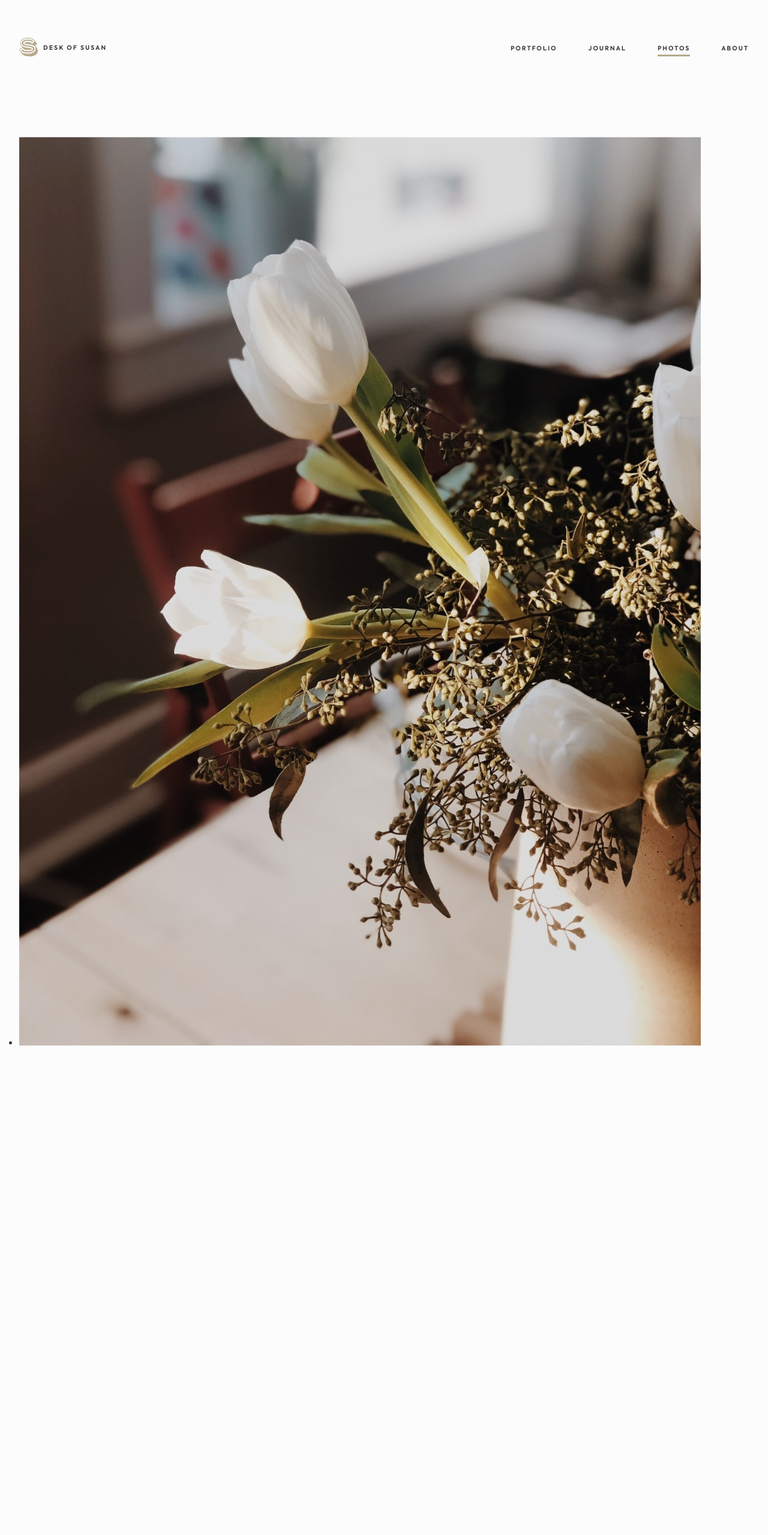
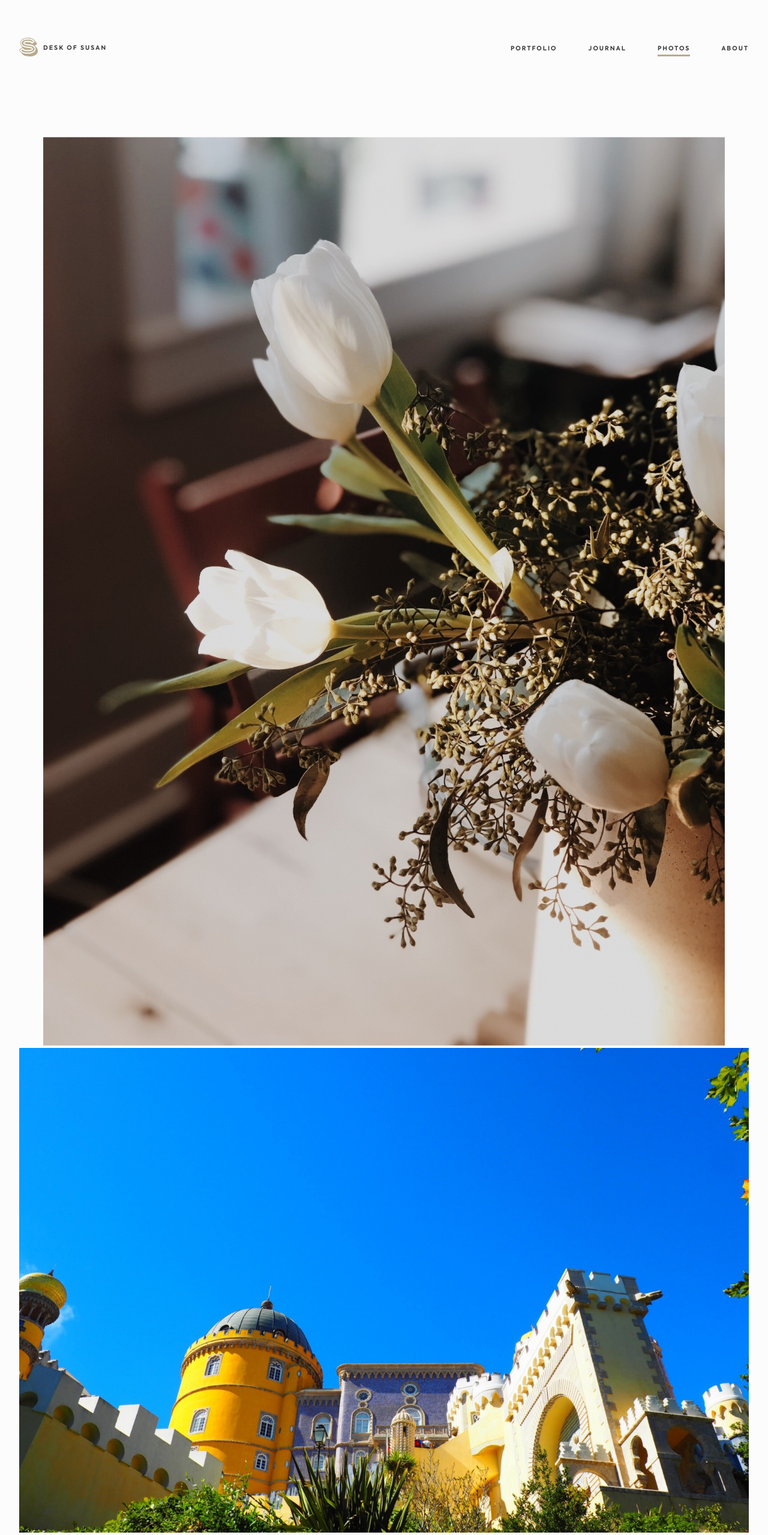
Before and after one commit to nscramer/susan, a Jekyll site: the page built from photos.md, in a window 1280 px wide. Shown: the whole page at 60% size. Built offline with Jekyll 4.4.1, drawn with Linux system fonts in a browser that asks for light colours; before the commit the page ends 1748 px from its top, so only the background shows below that.

Commit message:
Update photos page

```diff
--- a/_config.yml
+++ b/_config.yml
@@ -28,8 +28,6 @@ collections:
     output: true
     permalink: /portfolio/:path/
   photos:
-    output: true
-    permalink: /photos/:path/
 
 # Navigation
 navigation:
--- /dev/null
+++ b/_sass/_photos.scss
@@ -0,0 +1,4 @@
+.photos {
+  list-style: none;
+  text-align: center;
+}
--- a/assets/main.scss
+++ b/assets/main.scss
@@ -9,3 +9,4 @@
 @import "base";
 @import "header";
 @import "posts";
+@import "photos";
--- a/photos.md
+++ b/photos.md
@@ -5,13 +5,11 @@ permalink: /photos/
 ---
 
 <div class="container container--lg">
-<ul>
+<ul class="photos">
   {% assign sorted_photos = site.photos | sort: 'rating', 'last' %}
   {% for photo in sorted_photos %}
     <li>
-      <a href="{{ photo.url | prepend: site.baseurl }}">
-        <img src="/assets/images/{{ photo.image }}" alt="{{ photo.title }}" />
-      </a>
+      <img src="/assets/images/{{ photo.image }}" alt="{{ photo.title }}" />
     </li>
   {% endfor %}
 </ul>
```
Also changed, not shown: _photos/sintra.md (added, +6 -0 lines), index.md (+4 -1 lines), assets/images/sintra.jpg (added).
